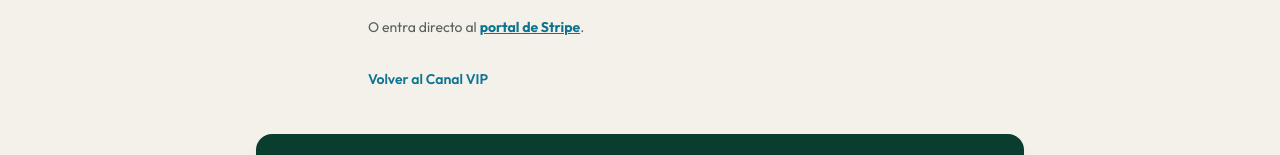
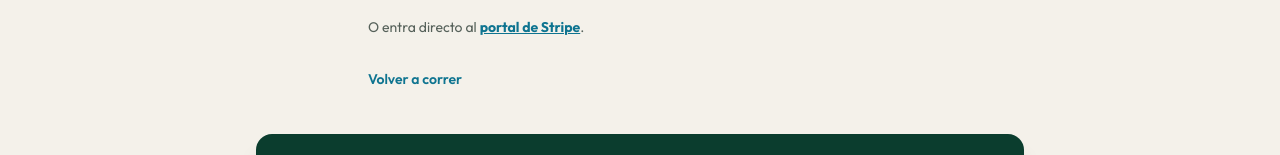
Before and after one commit to igle81/carreras-asturias, a Next.js app: page /vip/cancelar in a window 1280 px wide. Shown: the part 486-641 px from the top of the page. Built offline with nearby package versions, Linux system fonts and the light colour scheme; no server answers; the database is empty.

Commit message:
PRO: smoke exige #vip oculto; cancelar vuelve a /correr

```diff
--- a/app/vip/cancelar/page.tsx
+++ b/app/vip/cancelar/page.tsx
@@ -112,8 +112,8 @@ export default async function VipCancelarPage({
       ) : null}
 
       <p className="mt-8 text-sm text-ink/55">
-        <Link href="/correr#vip" className="font-semibold text-atlantic hover:underline">
-          Volver al Canal VIP
+        <Link href="/correr" className="font-semibold text-atlantic hover:underline">
+          Volver a correr
         </Link>
       </p>
     </article>
```
